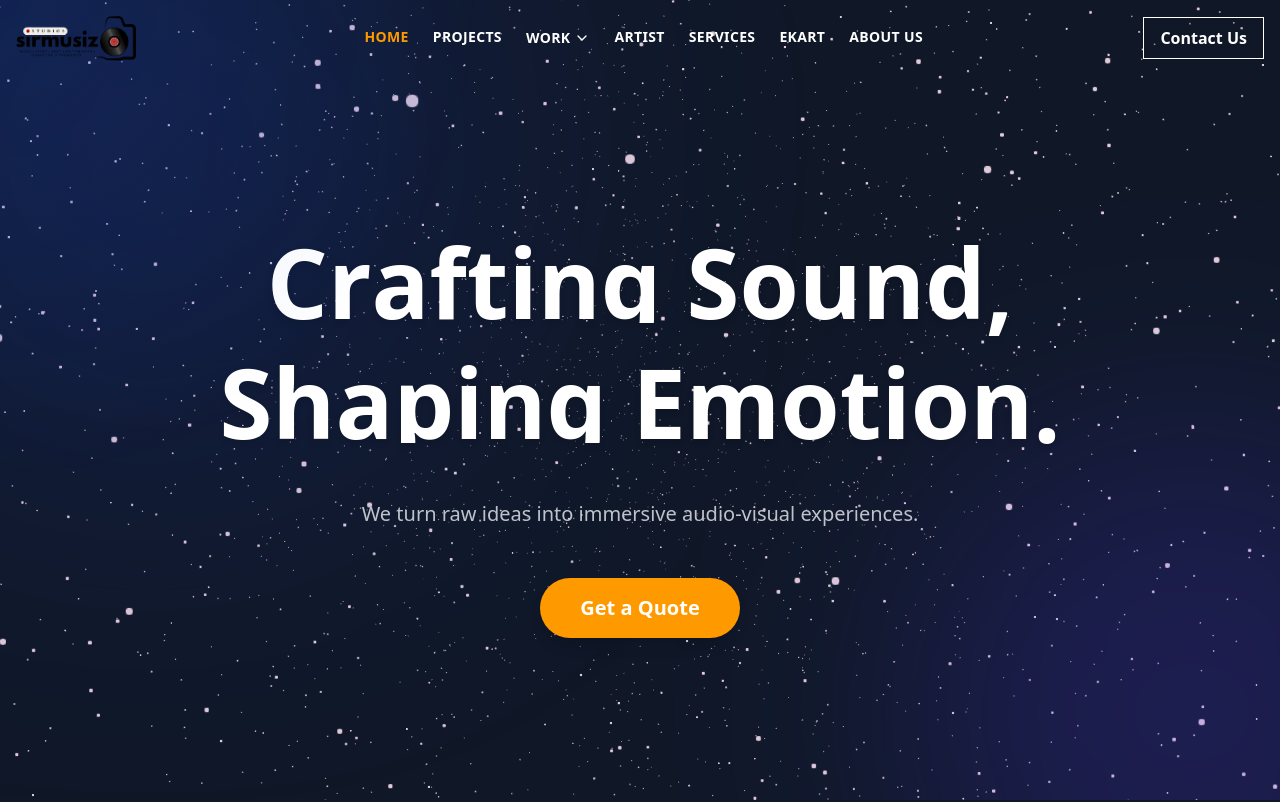
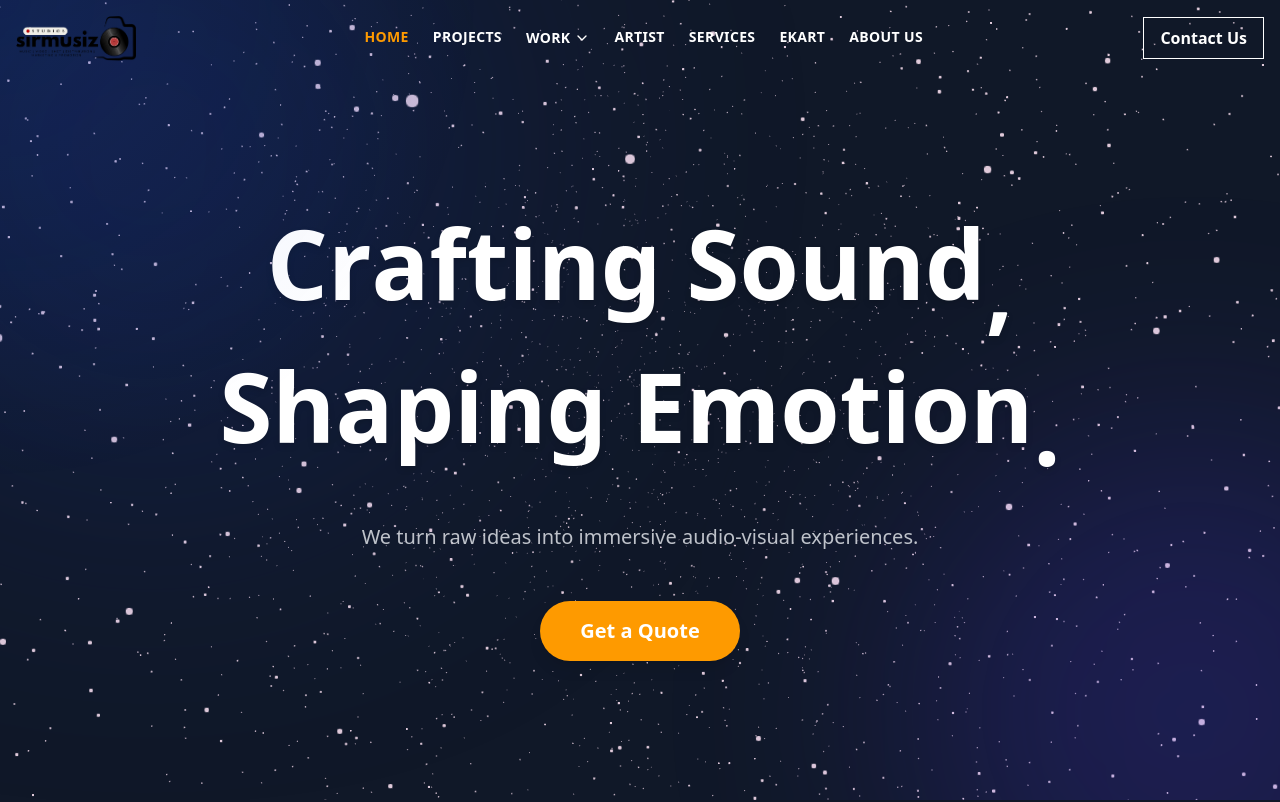
Before and after one commit to Akhilesh10gupta/musiz_v2, a Next.js app: page / in a window 1280 px wide. Shown: the top 802 px of the page. Built offline with nearby package versions, Linux system fonts and the light colour scheme.

Commit message:
update in heros section text

```diff
--- a/components/Hero.tsx
+++ b/components/Hero.tsx
@@ -13,9 +13,6 @@ const FlipText = ({ children }: { children: string }) => {
       initial="initial"
       whileHover="hovered"
       className="relative inline-block overflow-hidden whitespace-nowrap"
-      style={{
-        lineHeight: 0.85,
-      }}
     >
       {/* Normal text */}
       <div>
```
